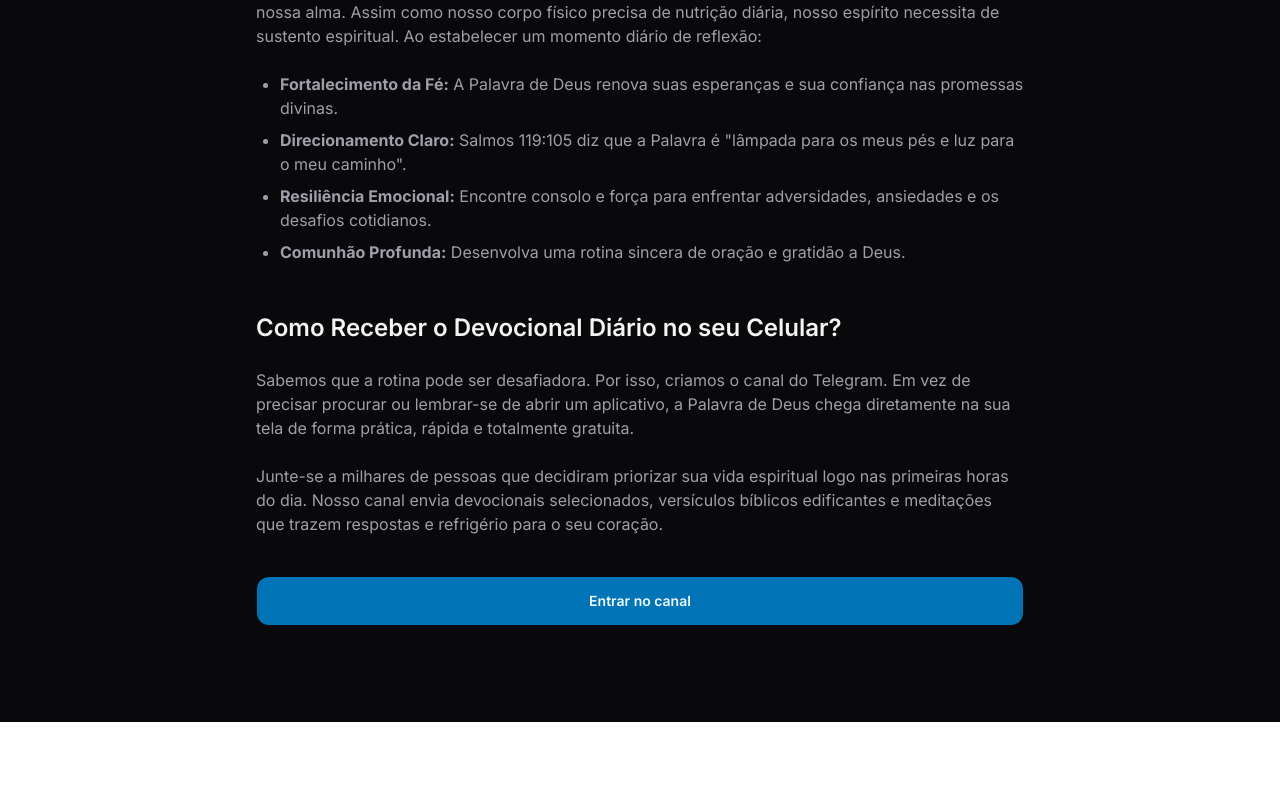
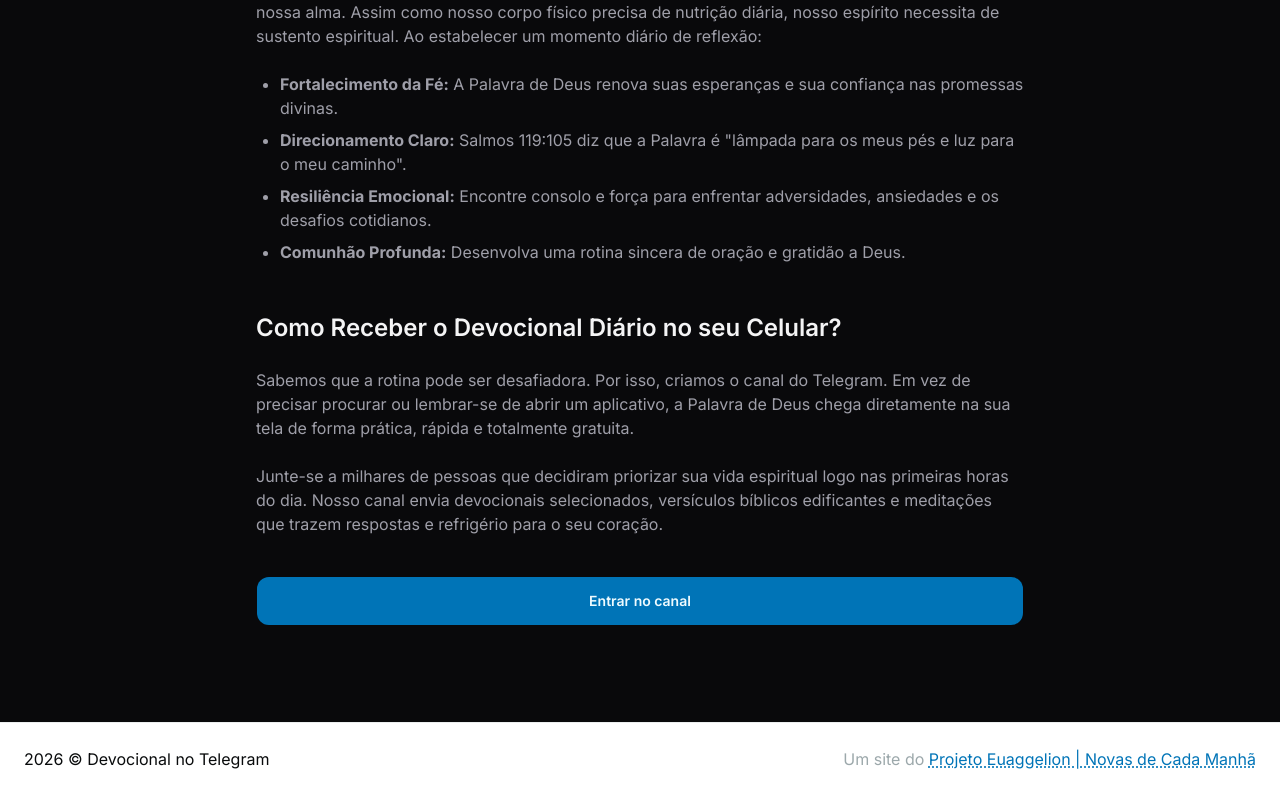
Before and after one commit to Projeto-Euaggelion/devocional.telegram, a Next.js app: page /devocional-diario in a window 1280 px wide. Shown: the part 1252-2047 px from the top of the page. Before the commit the page ends 1974 px from the top, so only its background shows below. Built offline with nearby package versions, Linux system fonts and the light colour scheme; no server answers.

Commit message:
chore: add site footer

```diff
--- a/app/(pages)/layout.tsx
+++ b/app/(pages)/layout.tsx
@@ -1,3 +1,4 @@
+import SiteFooter from "@/components/site-footer"
 import SiteNav from "@/components/site-nav"
 
 export default function PagesLayout({
@@ -8,9 +9,12 @@ export default function PagesLayout({
     return(
         <>
             <SiteNav />
+
             <div className="pt-20">
                 {children}
             </div>
+
+            <SiteFooter />
         </>
     )
 }
--- /dev/null
+++ b/components/site-footer.tsx
@@ -0,0 +1,8 @@
+export default function SiteFooter() {
+    return(
+        <footer className="py-10 md:py-6 px-6 flex flex-col justify-center items-center gap-4 md:flex-row md:justify-between border-t border-ring/20">
+            <p>{new Date().getFullYear()} &copy; Devocional no Telegram</p>
+            <p className="text-center text-ring">Um site do <a href="https://cadamanha.substack.com" target="_blank" rel="noopener noreferrer" className="text-primary underline underline-offset-2 decoration-dotted">Projeto Euaggelion | Novas de Cada Manhã</a></p>
+        </footer>
+    )
+}
```
